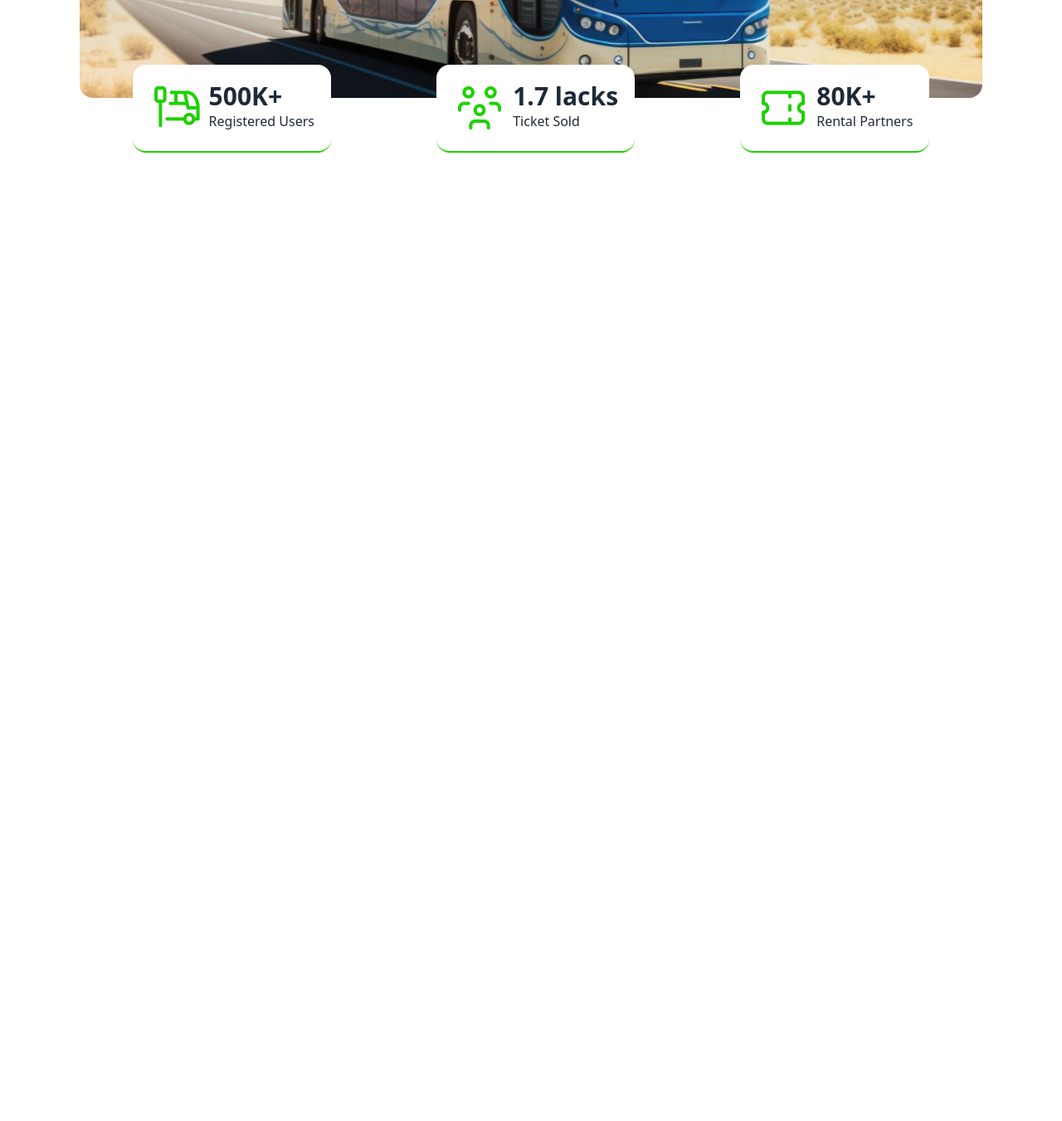
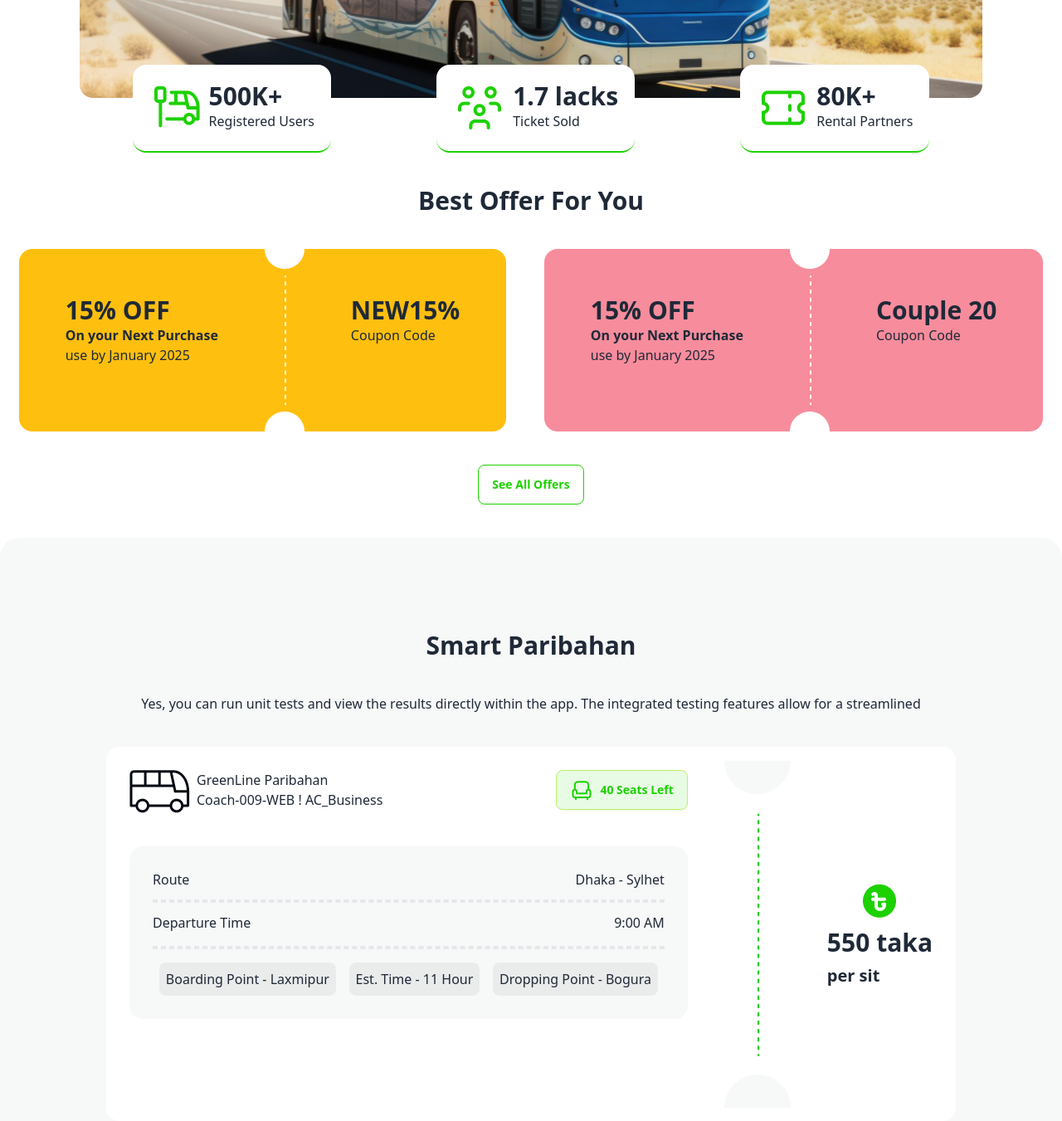
Before and after one commit to Armstain/smart_ticket, a plain HTML site: page index.html in a window 1280 px wide. Shown: the part 500-1851 px from the top of the page at 83% size. Before the commit the page ends 800 px from the top, so only its background shows below. Drawn offline with nearby package versions, Linux system fonts and the light colour scheme.

Commit message:
ticket section added

```diff
--- a/index.html
+++ b/index.html
@@ -157,5 +157,136 @@
         </div>
       </div>
     </header>
+    <main>
+      <!-- Offer Section  -->
+      <section class="offer-section container mx-auto">
+        <div class="m-10">
+          <h1 class="text-3xl font-bold text-center">Best Offer For You</h1>
+        </div>
+        <div class="offer-card flex justify-around">
+          <div
+            class="first-coupon flex justify-between bg-[#FFBF0F] rounded-box"
+          >
+            <div class="p-14">
+              <h1 class="text-3xl font-bold">15% OFF</h1>
+              <h1 class="font-bold">On your Next Purchase</h1>
+              <h1>use by January 2025</h1>
+            </div>
+            <div>
+              <img src="./images/cupon-devider.png" alt="" />
+            </div>
+            <div class="p-14">
+              <h1 class="text-3xl font-bold">NEW15%</h1>
+              <h1>Coupon Code</h1>
+            </div>
+          </div>
+          <div
+            class="second-coupon flex justify-between bg-[#F78C9C] rounded-box"
+          >
+            <div class="p-14">
+              <h1 class="text-3xl font-bold">15% OFF</h1>
+              <h1 class="font-bold">On your Next Purchase</h1>
+              <h1>use by January 2025</h1>
+            </div>
+            <div>
+              <img src="./images/cupon-devider.png" alt="" />
+            </div>
+            <div class="p-14">
+              <h1 class="text-3xl font-bold">Couple 20</h1>
+              <h1>Coupon Code</h1>
+            </div>
+          </div>
+        </div>
+        <div class="text-center m-10">
+          <button
+            class="btn btn-outline border-solid border-primary text-primary font-bold"
+          >
+            See All Offers
+          </button>
+        </div>
+      </section>
+      <!-- Ticket section -->
+      <section
+        class="offer-section container mx-auto bg-[#F7F8F8] rounded-t-3xl"
+      >
+        <div class="text-center pt-28">
+          <h1 class="text-3xl font-bold">Smart Paribahan</h1>
+          <h1 class="my-10">
+            Yes, you can run unit tests and view the results directly within the
+            app. The integrated testing features allow for a streamlined
+          </h1>
+        </div>
+        <div class="ticket-section flex bg-[#ffff] mx-32 mt-5 rounded-box">
+          <div class="ticket-card flex-1 p-7">
+            <div>
+              <div class="flex justify-between">
+                <div class="flex gap-2">
+                  <div>
+                    <img src="./images/bus-logo.png" alt="" />
+                  </div>
+                  <div>
+                    <h1>GreenLine Paribahan</h1>
+                    <h1>Coach-009-WEB ! AC_Business</h1>
+                  </div>
+                </div>
+                <div>
+                  <a
+                    class="btn bg-[#1DD1001A] border-solid border-lime-300 border-1 outline-none text-primary"
+                    ><img src="images/seat-green.png" alt="" />40 Seats Left
+                  </a>
+                </div>
+              </div>
+            </div>
+            <div class="route bg-[#F7F8F8] p-7 rounded-box mt-10">
+              <div class="flex justify-between">
+                <div>
+                  <h1>Route</h1>
+                </div>
+                <div>
+                  <h1>Dhaka - Sylhet</h1>
+                </div>
+              </div>
+              <hr class="border-dashed border-2 my-3" />
+              <div class="flex justify-between">
+                <div>
+                  <h1>Departure Time</h1>
+                </div>
+                <div>
+                  <h1>9:00 AM</h1>
+                </div>
+              </div>
+              <hr class="border-dashed border-2 my-4" />
+              <div class="flex justify-around">
+                <div class="p-2 bg-[#0307120D] rounded-lg">
+                  <h1>Boarding Point - Laxmipur</h1>
+                </div>
+                <div class="p-2 bg-[#0307120D] rounded-lg">
+                  <h1>Est. Time - 11 Hour</h1>
+                </div>
+                <div class="p-2 bg-[#0307120D] rounded-lg">
+                  <h1>Dropping Point - Bogura</h1>
+                </div>
+              </div>
+            </div>
+          </div>
+          <div class="divider h-3/4">
+            <img src="./images/info-devider.png" alt="" />
+          </div>
+          <div
+            class="taka-per-sit p-7 flex flex-col justify-center items-center gap-2"
+          >
+            <div>
+              <img src="./images/fare.png" alt="" />
+            </div>
+            <div>
+              <h1 class="text-3xl font-bold">
+                550 taka <br />
+                <span class="text-xl">per sit</span>
+              </h1>
+            </div>
+          </div>
+        </div>
+      </section>
+    </main>
   </body>
 </html>
```
